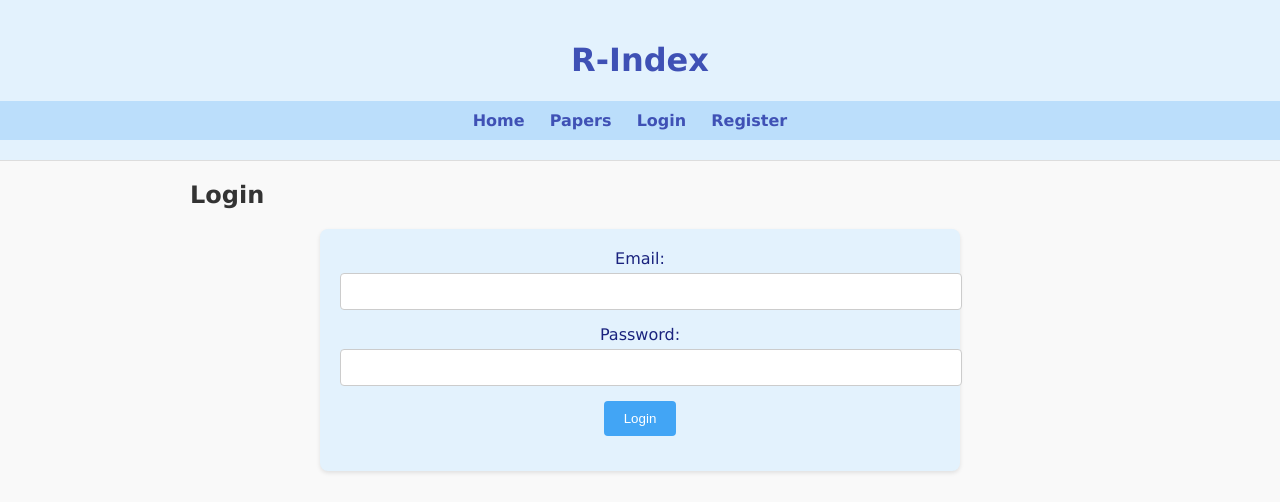
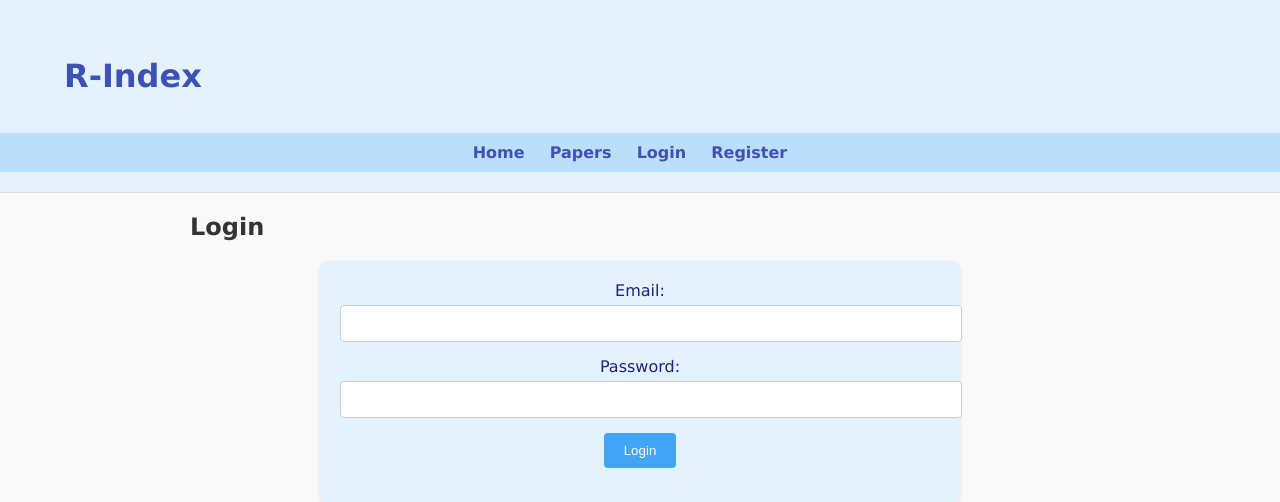
Before and after one commit to rubenfb23/r-index, a Flask app: a page that uses src/templates/base.html in a window 1280 px wide. Shown: the top 502 px of the page. Run offline with Flask 3, Linux system fonts and the light colour scheme.

Commit message:
Modified header

```diff
--- a/src/static/css/styles.css
+++ b/src/static/css/styles.css
@@ -108,6 +108,41 @@ form input[type="submit"]:hover {
     text-align: center;
 }
 
+.header_header {
+    display: inline-flex;
+    justify-content: space-between;
+    align-items: center;
+    flex-direction: row;
+    width: 90%;
+    margin-left: 3rem;
+}
+
+.title_header {
+    display: flex;
+    justify-content: space-between;
+    align-items: center;
+    flex-direction: column;
+    width: fit-content;
+    padding: 1rem;
+}
+
+.logout {
+    text-align: center;
+    margin-bottom: 1rem;
+    margin-top: -1rem;
+    background-color: #f44336;
+}
+
+.user_header {
+    display: flex;
+    justify-content: space-between;
+    align-items: flex-start;
+    max-width: fit-content;
+    flex-direction: column;
+    align-items: center;
+    padding: 1rem;
+}
+
 .paper-box h3 {
     color: #1a237e;
 }
--- a/src/templates/base.html
+++ b/src/templates/base.html
@@ -8,14 +8,21 @@
 </head>
 <body>
     <header>
-        <h1>R-Index</h1>
+        <div class="header_header">
+        <h1 class="title_header">R-Index</h1>
+        <div class="user_header">
+            {% if current_user.is_authenticated %}
+            <p>Welcome, {{ current_user.username }}</p>
+            <button class="logout"><a href="{{ url_for('logout') }}">Logout</a></button>
+            {% endif %}
+        </div>
+        </div>
         <nav>
             <ul>
                 <li><a href="{{ url_for('index') }}">Home</a></li>
                 <li><a href="{{ url_for('papers') }}">Papers</a></li>
                 {% if current_user.is_authenticated %}
                     <li><a href="{{ url_for('add_paper') }}">Add Paper</a></li>
-                    <li><a href="{{ url_for('logout') }}">Logout</a></li>
                 {% else %}
                     <li><a href="{{ url_for('login') }}">Login</a></li>
                     <li><a href="{{ url_for('register') }}">Register</a></li>
```
